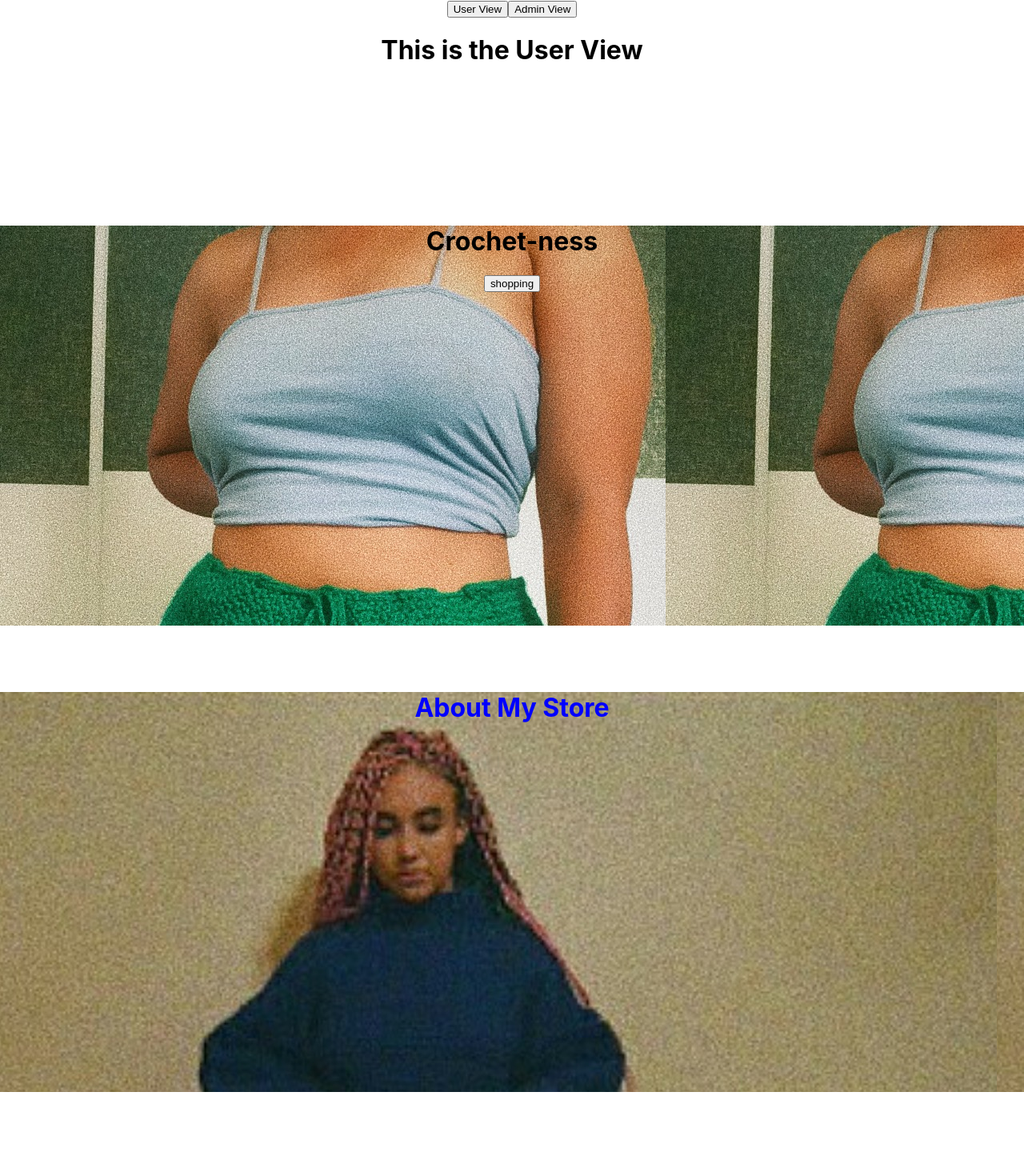
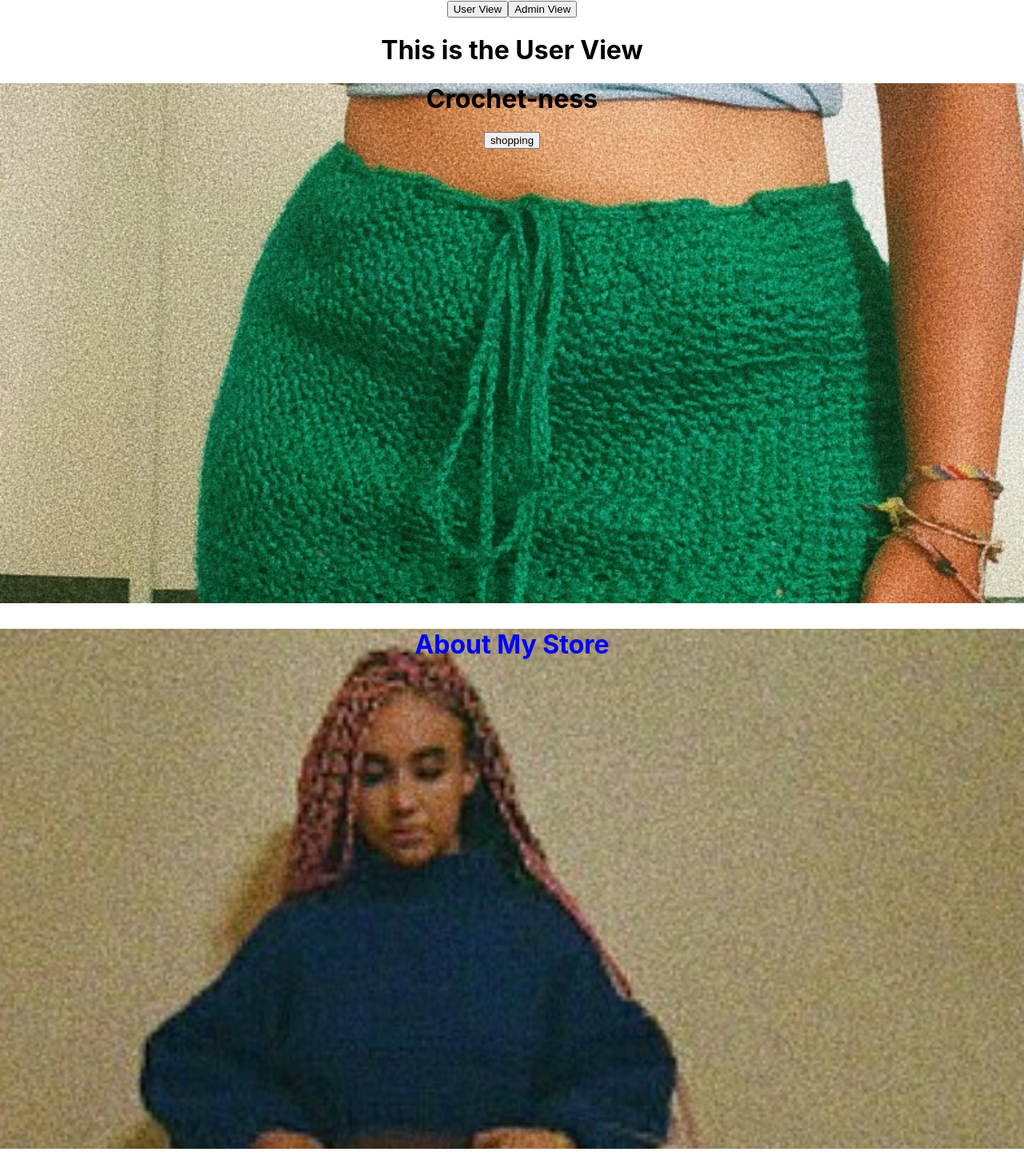
Before and after one commit to nicole-gathany/crochetness, a React (Create React App) app: page / in a window 1280 px wide. Shown: the top 1470 px of the page at 80% size. Built offline with nearby package versions, Linux system fonts and the light colour scheme.

Commit message:
fixed the centering

```diff
--- a/src/index.css
+++ b/src/index.css
@@ -13,21 +13,18 @@ code {
 }
 
 
-.about-store{
-  background-image: url(./images/blue_sweater.jpeg);
-  height: 500px;
-  color: blue;
-  margin-bottom: 500px;
-  margin-top: 500px;
-}
-
-
 .landing-page{
   /*how do we slide up the picture so that the skirt is showing and not the tanktop?*/
-  background-image: url(./images/green_skirt.jpg);
-  height: 500px;
+  background-image: url(./images/landing_pages/3.png);
+  height: 650px;
 
   /* width: 500px; */
-  margin-bottom: 200px;
-  margin-top: 200px;
+
 }
+.about-store{
+  background-image: url(./images/landing_pages/4.png);
+  height: 650px;
+  color: blue;
+  margin-bottom: 600px;
+  margin-top: 600px;
+}
```
Also changed, not shown: src/images/landing_pages/3.png (added), src/images/landing_pages/4.png (added).
